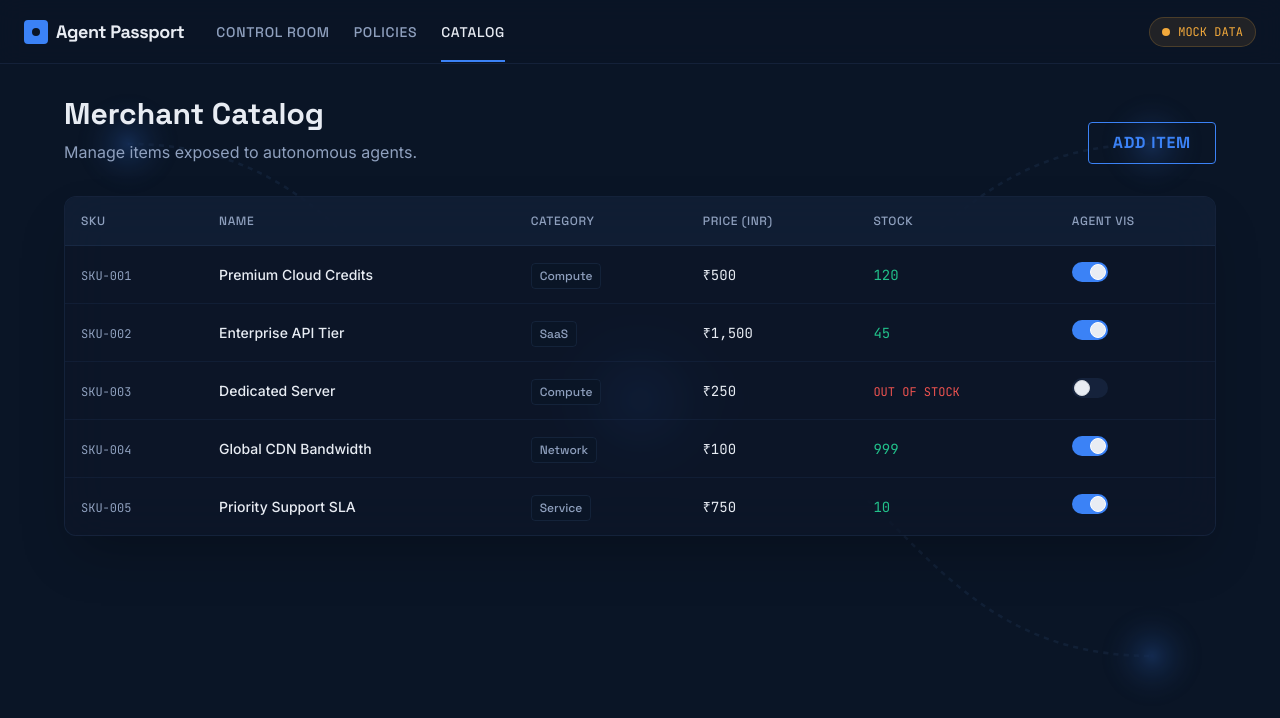
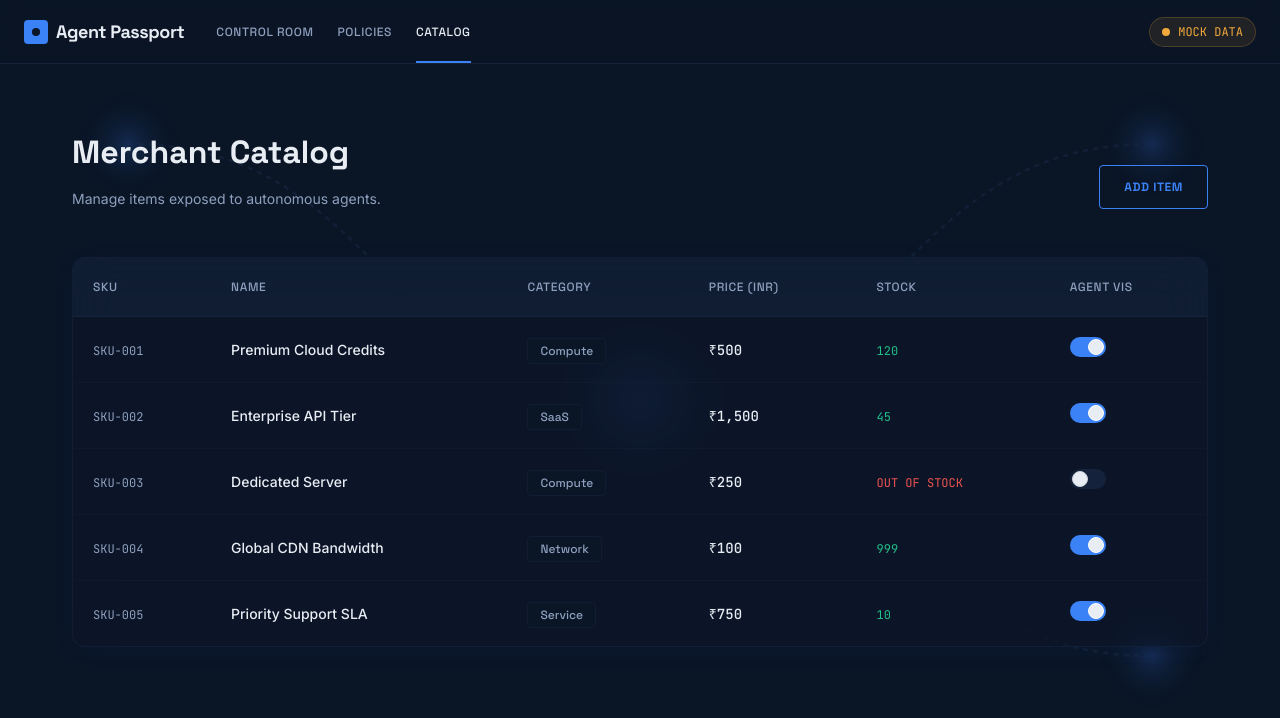
Before and after one commit to snehith50h-ai/Agent-Passport, a React (Vite) app in the folder dashboard/: page /catalog in a window 1280 px wide. Shown: the top 718 px of the page. Built offline with nearby package versions, Linux system fonts and the light colour scheme; no server answers.

Commit message:
feat: premium fintech visual refinement

```diff
--- a/dashboard/src/components/Nav.tsx
+++ b/dashboard/src/components/Nav.tsx
@@ -27,7 +27,7 @@ export function Nav({ isLive }: { isLive: boolean }) {
               <Link
                 key={item.path}
                 to={item.path}
-                className={`relative text-sm font-display uppercase tracking-wider transition-colors ${
+                className={`relative text-[12px] font-display uppercase tracking-[0.05em] transition-all duration-150 rounded-sm hover:-translate-y-[1px] focus-visible:outline focus-visible:outline-2 focus-visible:outline-signal-blue focus-visible:outline-offset-2 ${
                   isActive ? 'text-paper' : 'text-mist hover:text-paper'
                 }`}
               >
@@ -35,7 +35,7 @@ export function Nav({ isLive }: { isLive: boolean }) {
                 {isActive && (
                   <motion.div
                     layoutId="nav-indicator"
-                    className="absolute -bottom-5 left-0 right-0 h-0.5 bg-signal-blue"
+                    className="absolute -bottom-[22px] left-0 right-0 h-0.5 bg-signal-blue"
                     initial={false}
                   />
                 )}
--- a/dashboard/src/components/Panel.tsx
+++ b/dashboard/src/components/Panel.tsx
@@ -8,7 +8,7 @@ interface PanelProps {
 export function Panel({ children, className = '' }: PanelProps) {
   return (
     <div
-      className={`relative rounded-xl border border-steel/30 shadow-2xl overflow-hidden bg-slate-900/40 backdrop-blur-xl ${className}`}
+      className={`relative rounded-xl shadow-premium overflow-hidden bg-slate-900/40 backdrop-blur-xl border border-steel/20 ${className}`}
     >
       {children}
     </div>
--- a/dashboard/src/components/RuleStrip.tsx
+++ b/dashboard/src/components/RuleStrip.tsx
@@ -29,15 +29,15 @@ export function RuleStrip({ latestEvent }: { latestEvent: AuditLogEntry | null }
   }, [latestEvent]);
 
   return (
-    <Panel className="p-6">
-      <h2 className="text-mist text-xs font-semibold uppercase tracking-wider mb-4 font-display">Policy Firewall Rules</h2>
+    <Panel className="p-8">
+      <h2 className="text-mist text-[12px] uppercase tracking-[0.05em] mb-6 font-display">Policy Firewall Rules</h2>
       <div className="flex flex-col gap-3">
         {RULES.map(rule => {
           const isActive = activeRule?.id === rule.id;
 
           let bgColor = 'bg-panel-2';
           let textColor = 'text-paper';
-          let borderColor = 'border-steel/30';
+          let borderColor = 'border-transparent';
 
           if (isActive) {
             if (activeRule.decision === 'declined') {
@@ -65,7 +65,7 @@ export function RuleStrip({ latestEvent }: { latestEvent: AuditLogEntry | null }
               }}
               className={`px-4 py-3 rounded-lg border ${bgColor} ${borderColor} transition-colors duration-300 flex items-center justify-between`}
             >
-              <span className={`text-sm font-medium ${textColor} transition-colors duration-300 font-body`}>
+              <span className={`text-[14px] font-medium ${textColor} transition-colors duration-300 font-body`}>
                 {rule.label}
               </span>
 
--- a/dashboard/src/components/SpendGauge.tsx
+++ b/dashboard/src/components/SpendGauge.tsx
@@ -20,13 +20,13 @@ export function SpendGauge({ currentSpendPaise, capPaise }: { currentSpendPaise:
   }, [displaySpend]);
 
   return (
-    <Panel className="p-6 flex flex-col items-center relative overflow-hidden h-full min-h-[300px]">
+    <Panel className="p-8 flex flex-col items-center relative overflow-hidden h-full min-h-[300px]">
       {/* Decorative background glow if near cap */}
       {isNearCap && (
         <div className="absolute inset-0 bg-coral/10 animate-pulse pointer-events-none" />
       )}
 
-      <h2 className="text-mist text-xs font-semibold uppercase tracking-wider mb-6 font-display self-start">Today's Spend</h2>
+      <h2 className="text-mist text-[12px] uppercase tracking-[0.05em] mb-8 font-display self-start">Today's Spend</h2>
 
       <div className="relative w-48 h-48 flex items-center justify-center flex-1">
         {/* Background track */}
@@ -55,8 +55,8 @@ export function SpendGauge({ currentSpendPaise, capPaise }: { currentSpendPaise:
         </svg>
 
         <div className="flex flex-col items-center z-10">
-          <span className="text-mist text-xs font-mono mb-1">INR</span>
-          <Data className={`text-2xl font-bold ${isNearCap ? 'text-coral' : 'text-paper'}`}>
+          <span className="text-mist text-[12px] font-mono mb-1">INR</span>
+          <Data className={`text-[32px] font-bold tracking-tight ${isNearCap ? 'text-coral' : 'text-paper'}`}>
             {animatedSpend.toLocaleString('en-IN', { maximumFractionDigits: 0 })}
           </Data>
         </div>
--- a/dashboard/src/routes/Catalog.tsx
+++ b/dashboard/src/routes/Catalog.tsx
@@ -11,14 +11,14 @@ const FULL_CATALOG = [
 
 export function Catalog() {
   return (
-    <div className="max-w-[1200px] mx-auto p-6 pt-24 min-h-screen relative z-10">
+    <div className="max-w-[1200px] mx-auto p-8 pt-32 min-h-screen relative z-10">
 
-      <div className="mb-8 flex justify-between items-end">
+      <div className="mb-12 flex justify-between items-end">
         <div>
-          <h1 className="font-display text-3xl font-bold text-paper mb-2">Merchant Catalog</h1>
-          <p className="font-body text-mist">Manage items exposed to autonomous agents.</p>
+          <h1 className="font-display text-[32px] font-bold text-paper mb-3">Merchant Catalog</h1>
+          <p className="font-body text-[14px] text-mist">Manage items exposed to autonomous agents.</p>
         </div>
-        <button className="px-6 py-2 border border-signal-blue text-signal-blue rounded font-display font-bold uppercase tracking-wider hover:bg-signal-blue hover:text-ink transition-colors">
+        <button className="px-6 py-3 border border-signal-blue text-signal-blue rounded text-[12px] font-display font-bold uppercase tracking-[0.05em] hover:bg-signal-blue hover:text-ink hover:-translate-y-[1px] focus-visible:outline focus-visible:outline-2 focus-visible:outline-signal-blue focus-visible:outline-offset-2 transition-all duration-150">
           Add Item
         </button>
       </div>
@@ -26,38 +26,38 @@ export function Catalog() {
       <Panel className="p-0 overflow-hidden">
         <table className="w-full text-left border-collapse">
           <thead>
-            <tr className="border-b border-steel/30 bg-panel-2/50 text-xs font-display uppercase tracking-wider text-mist">
-              <th className="p-4 font-normal">SKU</th>
-              <th className="p-4 font-normal">Name</th>
-              <th className="p-4 font-normal">Category</th>
-              <th className="p-4 font-normal">Price (INR)</th>
-              <th className="p-4 font-normal">Stock</th>
-              <th className="p-4 font-normal">Agent Vis</th>
+            <tr className="border-b border-steel/20 bg-panel-2/50 text-[12px] font-display uppercase tracking-[0.05em] text-mist">
+              <th className="p-5 font-medium">SKU</th>
+              <th className="p-5 font-medium">Name</th>
+              <th className="p-5 font-medium">Category</th>
+              <th className="p-5 font-medium">Price (INR)</th>
+              <th className="p-5 font-medium">Stock</th>
+              <th className="p-5 font-medium">Agent Vis</th>
             </tr>
           </thead>
-          <tbody className="font-body text-sm text-paper divide-y divide-steel/20">
+          <tbody className="font-body text-[14px] text-paper divide-y divide-steel/10">
             {FULL_CATALOG.map((item) => (
-              <tr key={item.id} className="hover:bg-steel/10 transition-colors">
-                <td className="p-4">
-                  <Data className="text-xs text-mist">{item.id}</Data>
+              <tr key={item.id} className="hover:bg-steel/5 transition-colors">
+                <td className="p-5">
+                  <Data className="text-[12px] text-mist">{item.id}</Data>
                 </td>
-                <td className="p-4 font-medium">{item.name}</td>
-                <td className="p-4">
-                  <span className="px-2 py-1 bg-ink rounded border border-steel/30 text-xs text-mist font-display">
+                <td className="p-5 font-medium">{item.name}</td>
+                <td className="p-5">
+                  <span className="px-3 py-1 bg-ink rounded border border-steel/20 text-[12px] text-mist font-display">
                     {item.category}
                   </span>
                 </td>
-                <td className="p-4">
-                  <Data>₹{(item.price / 100).toLocaleString('en-IN')}</Data>
+                <td className="p-5">
+                  <Data className="font-medium">₹{(item.price / 100).toLocaleString('en-IN')}</Data>
                 </td>
-                <td className="p-4">
+                <td className="p-5">
                   {item.stock > 0 ? (
-                    <Data className="text-mint">{item.stock}</Data>
+                    <Data className="text-[12px] text-mint">{item.stock}</Data>
                   ) : (
-                    <span className="text-coral text-xs font-mono uppercase">Out of stock</span>
+                    <span className="text-coral text-[12px] font-mono uppercase">Out of stock</span>
                   )}
                 </td>
-                <td className="p-4">
+                <td className="p-5">
                   <label className="relative inline-flex items-center cursor-pointer">
                     <input type="checkbox" className="sr-only peer" checked={item.active} readOnly />
                     <div className="w-9 h-5 bg-steel/30 peer-focus:outline-none rounded-full peer peer-checked:after:translate-x-full peer-checked:after:border-white after:content-[''] after:absolute after:top-[2px] after:left-[2px] after:bg-paper after:border-gray-300 after:border after:rounded-full after:h-4 after:w-4 after:transition-all peer-checked:bg-signal-blue"></div>
--- a/dashboard/src/routes/Console.tsx
+++ b/dashboard/src/routes/Console.tsx
@@ -20,9 +20,9 @@ export function Console({ logs, latestEvent }: { logs: AuditLogEntry[], latestEv
       initial={{ opacity: 0, y: 20 }}
       animate={{ opacity: 1, y: 0 }}
       exit={{ opacity: 0, y: -20 }}
-      className="max-w-[1600px] mx-auto p-6 pt-24 min-h-screen relative z-10"
+      className="max-w-[1600px] mx-auto p-8 pt-32 min-h-screen relative z-10"
     >
-      <div className="grid grid-cols-1 lg:grid-cols-12 gap-6 items-start">
+      <div className="grid grid-cols-1 lg:grid-cols-12 gap-8 items-start">
 
         {/* Left Column: Constraints */}
         <div className="lg:col-span-3 space-y-6">
@@ -42,7 +42,7 @@ export function Console({ logs, latestEvent }: { logs: AuditLogEntry[], latestEv
         </div>
 
         {/* Right Column: Context (Agent & Catalog) */}
-        <div className="lg:col-span-3 space-y-6">
+        <div className="lg:col-span-3 space-y-8">
           <motion.div initial={{ opacity: 0, x: 20 }} animate={{ opacity: 1, x: 0 }} transition={{ delay: 0.4 }}>
             <AgentCard />
           </motion.div>
--- a/dashboard/tailwind.config.ts
+++ b/dashboard/tailwind.config.ts
@@ -28,6 +28,9 @@ const config: Config = {
       },
       animation: {
         'pulse-slow': 'pulse 3s cubic-bezier(0.4, 0, 0.6, 1) infinite',
+      },
+      boxShadow: {
+        'premium': '0 4px 24px -4px rgba(59, 130, 246, 0.08), 0 2px 8px -2px rgba(10, 21, 38, 0.4)',
       }
     },
   },
```
Also changed, not shown: dashboard/src/components/CatalogSnapshot.tsx (+7 -7 lines), dashboard/src/components/Ledger.tsx (+12 -11 lines), dashboard/src/routes/Policies.tsx (+17 -17 lines).
